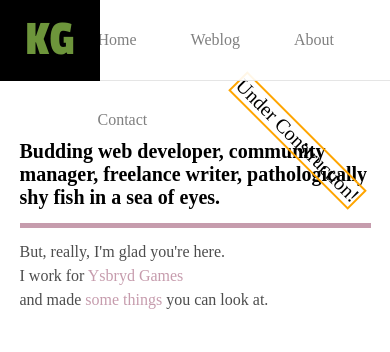
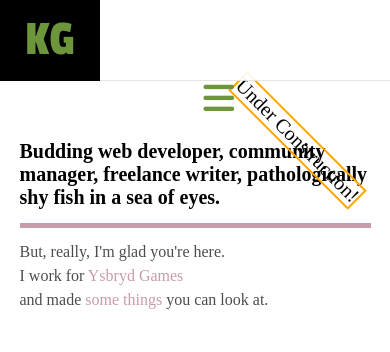
Before and after one commit to KrisGoorhuis/krisgoorhuis.github.io, a plain HTML site: page index.html in a window 390 px wide. Shown: the top 352 px of the page. Drawn offline with Linux system fonts and the light colour scheme; files whose address does not match are found by name; a web font is replaced by a local one.

Commit message:
Adjusted footer spacing to put things on one line, initial hamburger nav icon placed

```diff
--- a/css/style.css
+++ b/css/style.css
@@ -38,13 +38,13 @@ body {
 }
 
 #navWrapper {
-   width: 100%;
-   position: fixed;
-   top: 0px;
-   z-index: 6;
+   /*
+   z-index was 6;
+   had some other stuff;
+   */
 }
 
-nav li {
+#standardNav li {
    line-height: 80px;
    padding-right: 50px;
    display: inline-block;
@@ -52,16 +52,20 @@ nav li {
    transition: 0.5s;
 }
 
-nav a {
+#standardNav a {
    text-decoration: none;
    color: black;
    transition: 0.23s;
    opacity: 0.5;
 }
 
-nav a:hover {
+#standardNav a:hover {
    box-shadow: 0px 5px 4px -4px rgba(109, 149, 59, 1);
    opacity: 1.0;
+}
+
+#hamburgerNav {
+   display: none;
 }
 
 .centerColumn {
@@ -231,16 +235,13 @@ nav a:hover {
 
 .footerContentWrapper {
    padding: 1.5%;
-   height: 140px;
-   max-height: 150px;
    width: 80%;
    position: relative;
    margin: auto;
-
 }
 
 #socialLinksWrapper {
-
+   display: inline-block;
 }
 
 #socialLinks {
@@ -330,6 +331,36 @@ nav a:hover {
 }
 
 @media screen and (max-width: 768px) {
+
+   /* Hamburger Nav */
+   #topbar {
+      position: absolute;
+   }
+   #standardNav {
+      display: none;
+   }
+
+   #navWrapper {
+      height: 80px;
+   }
+
+   #hamburgerNavWrapper {
+      vertical-align: center;
+   }
+
+   #hamburgerNav {
+      display: block;
+      vertical-align: center;
+      font-size: 35px;
+      text-align: right;
+      padding-right: 30%;
+
+      color: rgba(109, 149, 59, 1);
+   }
+
+
+
+
    .projectTile {
       width: 100%;
    }
@@ -354,9 +385,7 @@ nav a:hover {
    #socialLinks a {
       display: inline-block;
       font-size: 50px;
-      margin: 10px;
+      margin: 4px;
 
    }
-
-
 }
--- a/index.html
+++ b/index.html
@@ -20,19 +20,24 @@
    <div id="underConstruction">Under Construction!</div>
 
    <div id="topBar">
-      <a id="initials" href="#">KG</a>
-      <!-- <img src="https://pbs.twimg.com/profile_images/775927305021468672/PVmE9LVP.jpg" style="width: 100px;"></img> -->
+      <a id="initials" href="https://krisgoorhuis.github.io/index.html">KG</a>
+      <!-- Twitter portrait (currently sleepychespin) <img src="https://pbs.twimg.com/profile_images/775927305021468672/PVmE9LVP.jpg" style="width: 100px;"></img> -->
       <div class="centerColumn">
          <div id="navWrapper">
-            <nav>
-               <li><a href="#">Home</a></li>
+            <nav id="standardNav">
+               <li><a href="https://krisgoorhuis.github.io/index.html">Home</a></li>
                <li><a href="https://krisgoorhuis.github.io/pages/weblog.html">Weblog</a></li>
-               <li><a href="https://krisgoorhuis.github.io/pages/about.html">About</a></li>
+               <li><a href="#">About</a></li>
                <li><a href="https://krisgoorhuis.github.io/pages/contact.html">Contact</a></li>
             </nav>
+
+            <div id="hamburgerNavWrapper">
+               <nav id="hamburgerNav">
+                  <i class="fa fa-bars"></i>
+               </nav>
+            </div>
          </div>
       </div>
-
    </div>
 
 
```
Also changed, not shown: pages/about.html (+7 -3 lines).
